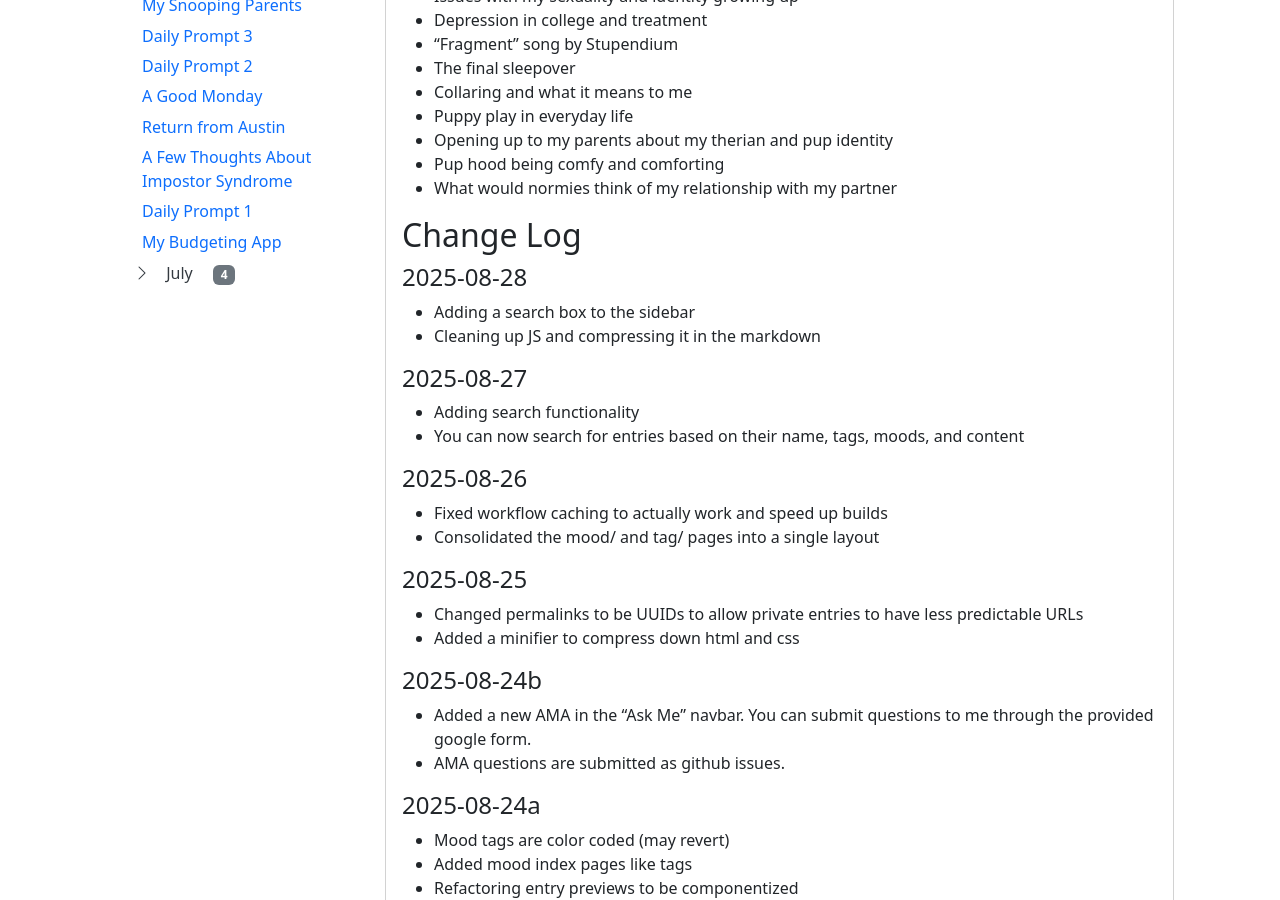
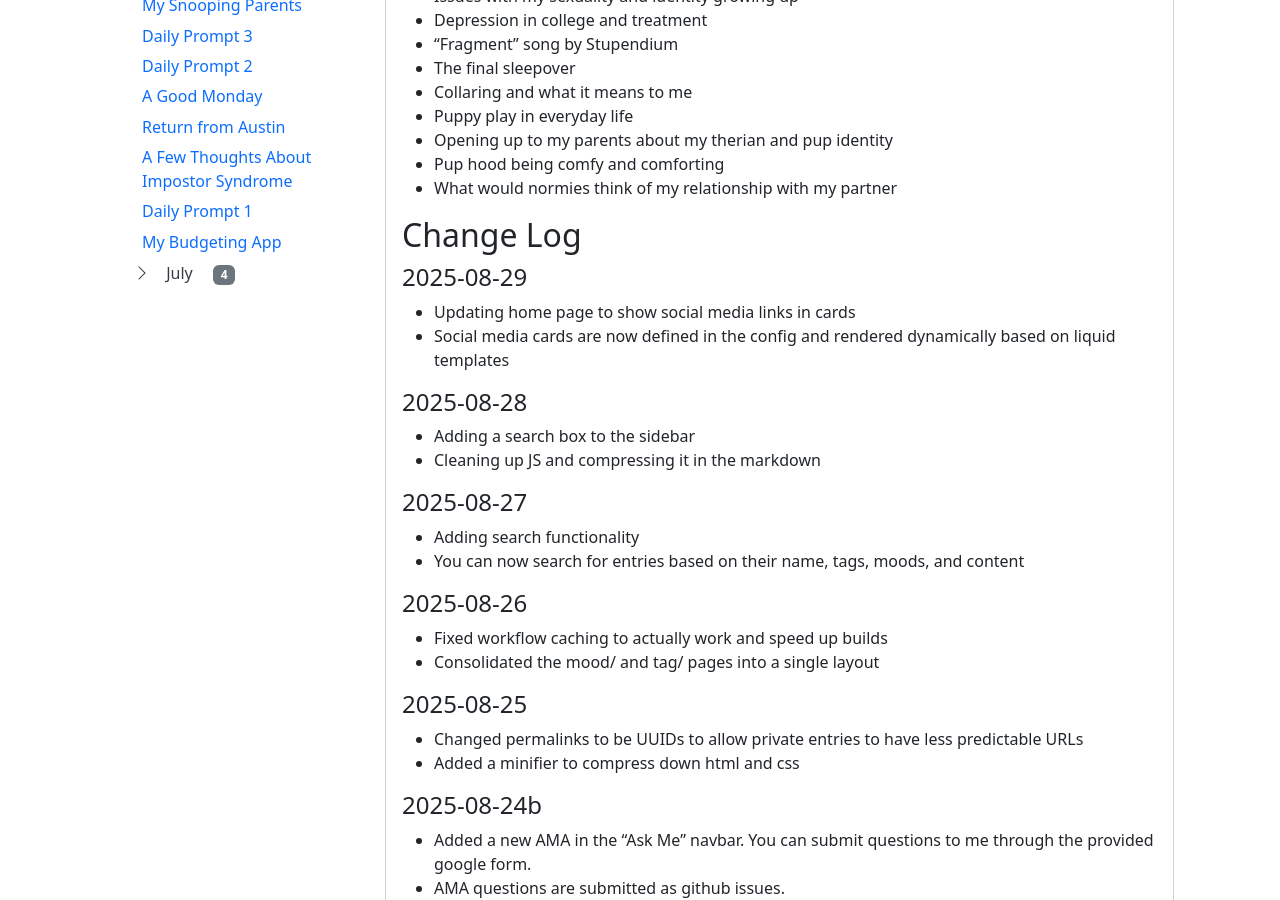
Before and after one commit to SabinDarkstone/SabinDarkstone.github.io, a Jekyll site: the page built from site/_journal/welcome.md, in a window 1280 px wide and 900 px high, scrolled down 579 px. Built offline with Jekyll 4.4.1, drawn with Linux system fonts in a browser that asks for light colours.

Commit message:
Adding changelog entry

```diff
--- a/site/_journal/welcome.md
+++ b/site/_journal/welcome.md
@@ -25,6 +25,10 @@ Welcome to my journal!
 - What would normies think of my relationship with my partner
 
 ## Change Log
+
+#### 2025-08-29
+- Updating home page to show social media links in cards
+- Social media cards are now defined in the config and rendered dynamically based on liquid templates
 
 #### 2025-08-28
 - Adding a search box to the sidebar
```
